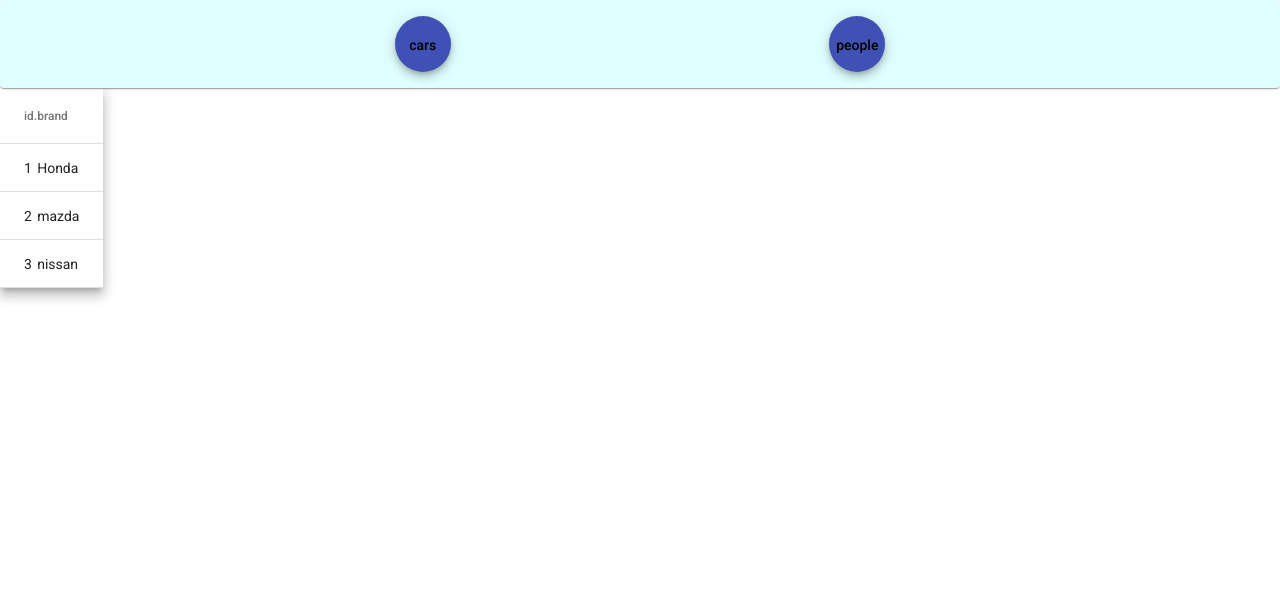
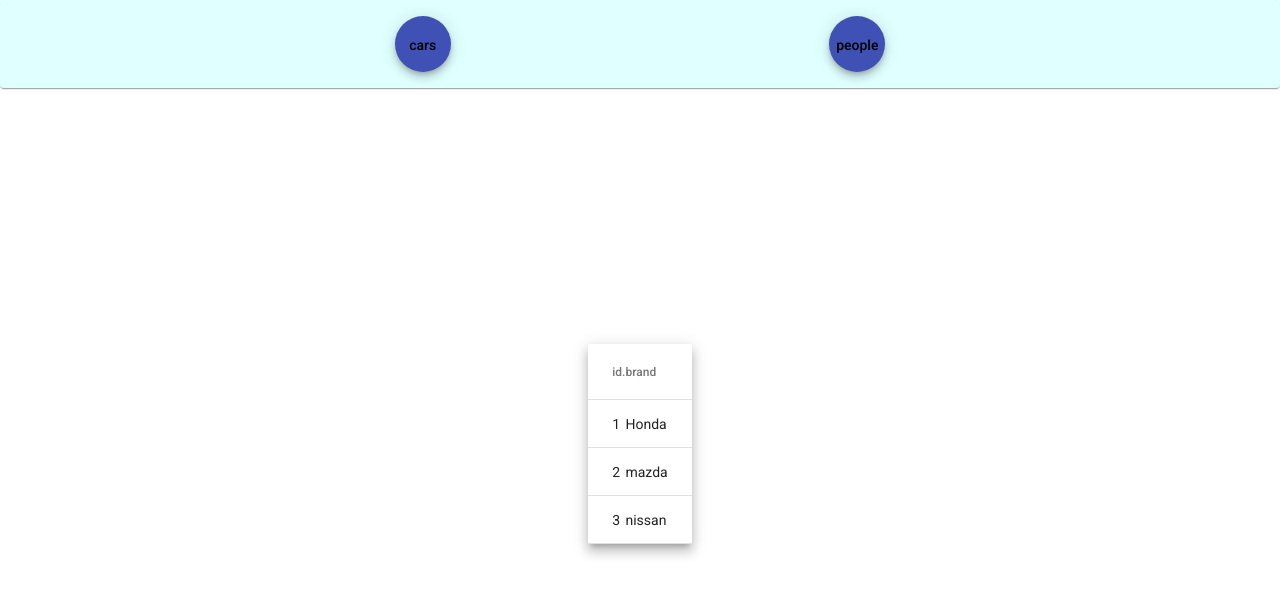
Before and after one commit to davidoster/cbpython-javascript, an Angular app: page /cars in a window 1280 px wide. Shown: the top 596 px of the page. Built offline with nearby package versions, Linux system fonts and the light colour scheme.

Commit message:
rounded table

```diff
--- a/src/app/app.component.css
+++ b/src/app/app.component.css
@@ -28,3 +28,10 @@ button:active{
 
     animation: 2s moveDown linear;
     }
+
+    .center{
+        margin-top:20%;
+        display: flex;
+        justify-content: center;
+        align-items: center;
+    }
--- a/src/app/app.component.html
+++ b/src/app/app.component.html
@@ -1,9 +1,11 @@
 <!-- <div>l am in app layer</div>
 <app-father ></app-father>
 <app-sibling></app-sibling> -->
+
 <mat-card style="background-color: lightcyan;" class="container">
     <button  mat-fab color="primary"><a routerLink="/cars" routerLinkActive="active">cars</a></button>
     <button mat-fab color="primary"><a routerLink="/people" routerLinkActive="active">people</a></button>
 </mat-card>
-
-<router-outlet></router-outlet>
+<div class="center">
+    <router-outlet></router-outlet>
+</div>
```
